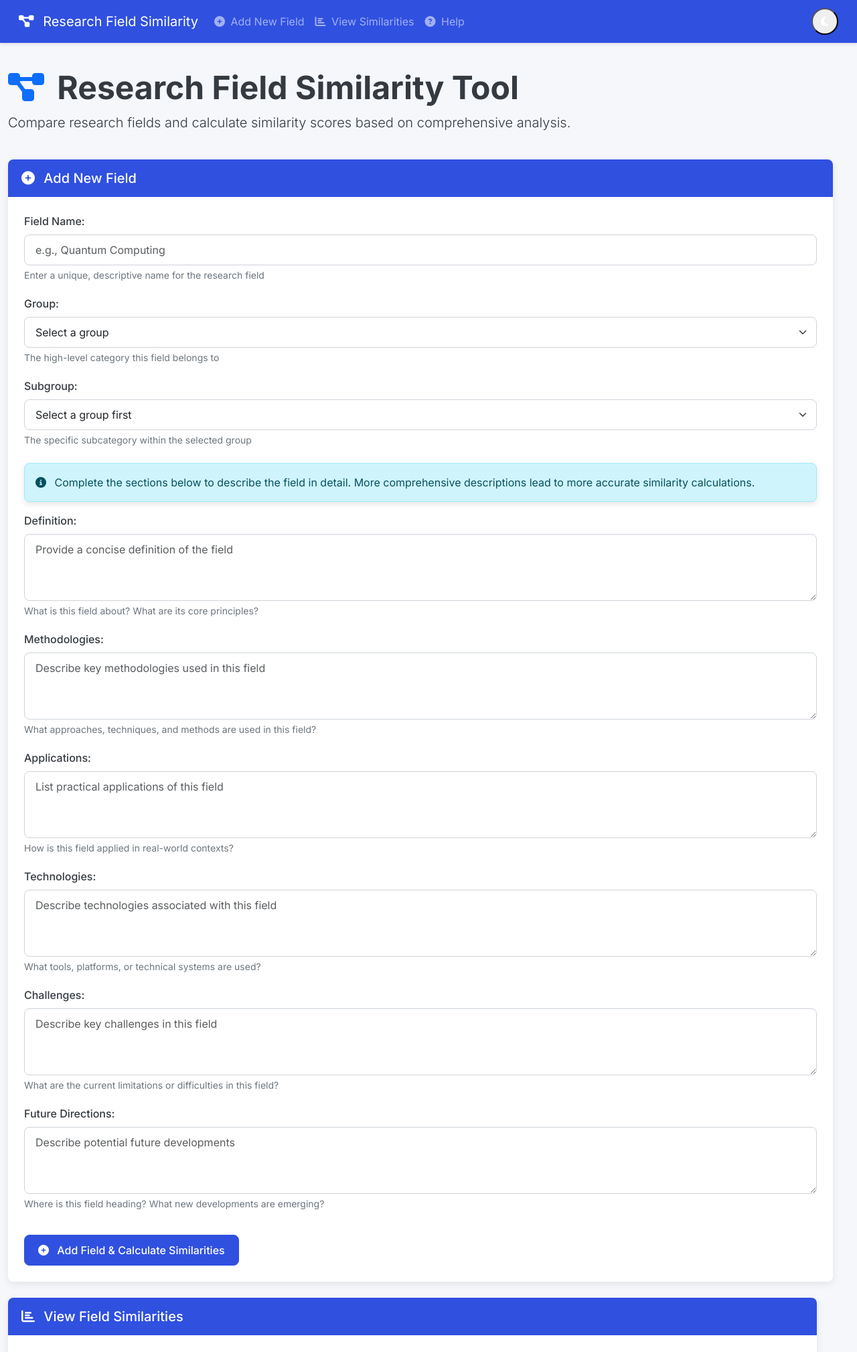
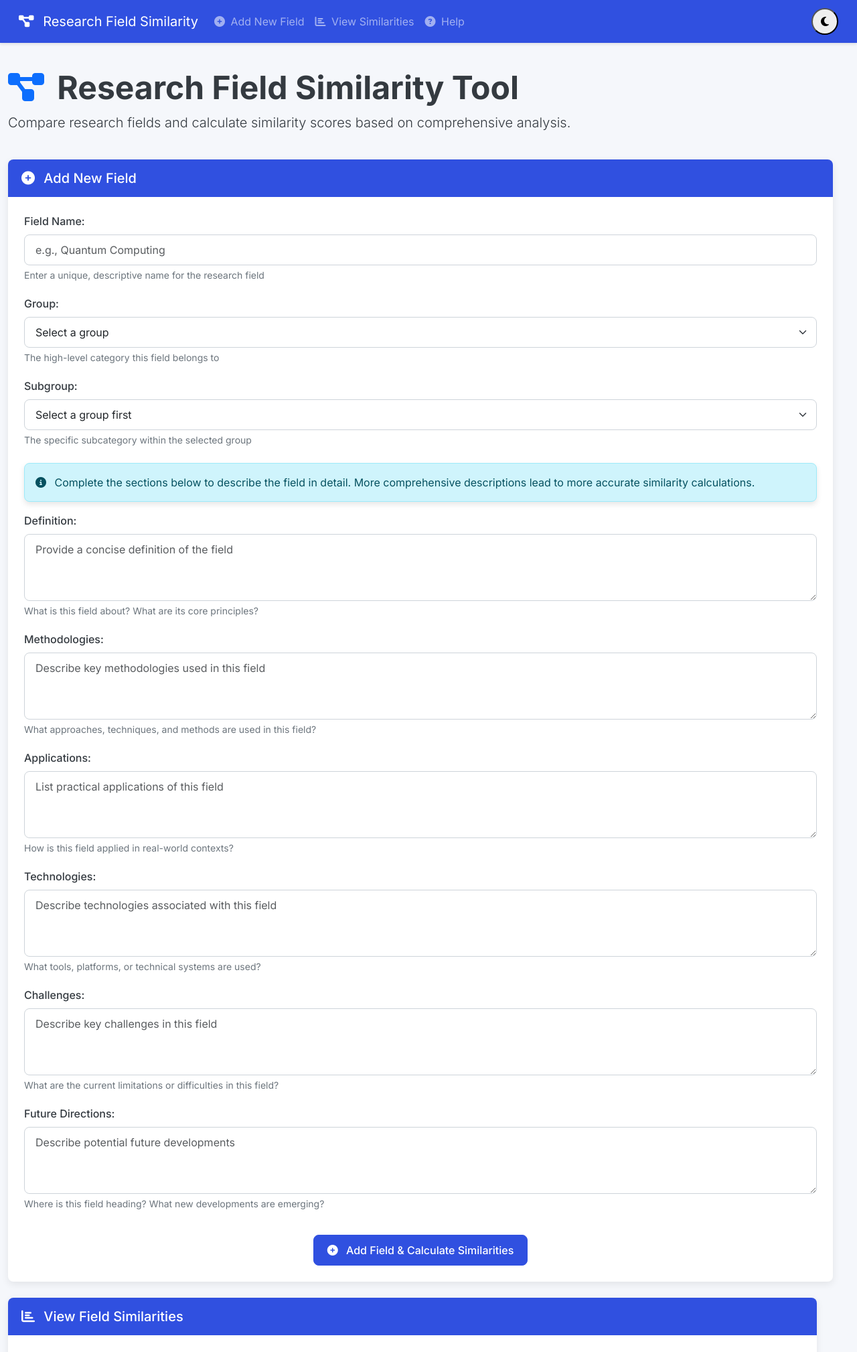
Before and after one commit to Mohammed87FS/Tags_Similarity_Calcualtion, a Flask app: page / in a window 1280 px wide. Shown: the top 2018 px of the page at 67% size. Run offline with Flask 3, Linux system fonts and the light colour scheme; some libraries are stand-ins or nearby versions.

Commit message:
small css change

```diff
--- a/python/static/css/styles.css
+++ b/python/static/css/styles.css
@@ -273,7 +273,7 @@ dd {
 #theme-toggle {
     cursor: pointer;
     padding: 0.5rem;
-    color: white;
+    color: rgb(0, 0, 0);
     border-radius: 50%;
     width: 40px;
     height: 40px;
--- a/python/templates/final_app.html
+++ b/python/templates/final_app.html
@@ -165,11 +165,12 @@
                                           placeholder="Describe potential future developments" aria-describedby="future-help"></textarea>
                                 <div id="future-help" class="help-text">Where is this field heading? What new developments are emerging?</div>
                             </div>
-
-                            <button type="submit" class="btn btn-primary mt-3" id="add-field-btn">
-                                <i class="fas fa-plus-circle me-2" aria-hidden="true"></i>
-                                Add Field & Calculate Similarities
-                            </button>
+                            <div class="d-flex justify-content-center mt-3">
+                                <button type="submit" class="btn btn-primary mt-3" id="add-field-btn">
+                                    <i class="fas fa-plus-circle me-2" aria-hidden="true"></i>
+                                    Add Field & Calculate Similarities
+                                </button>
+                            </div>
                         </form>
 
                         <div class="loading" id="add-field-loading">
```
